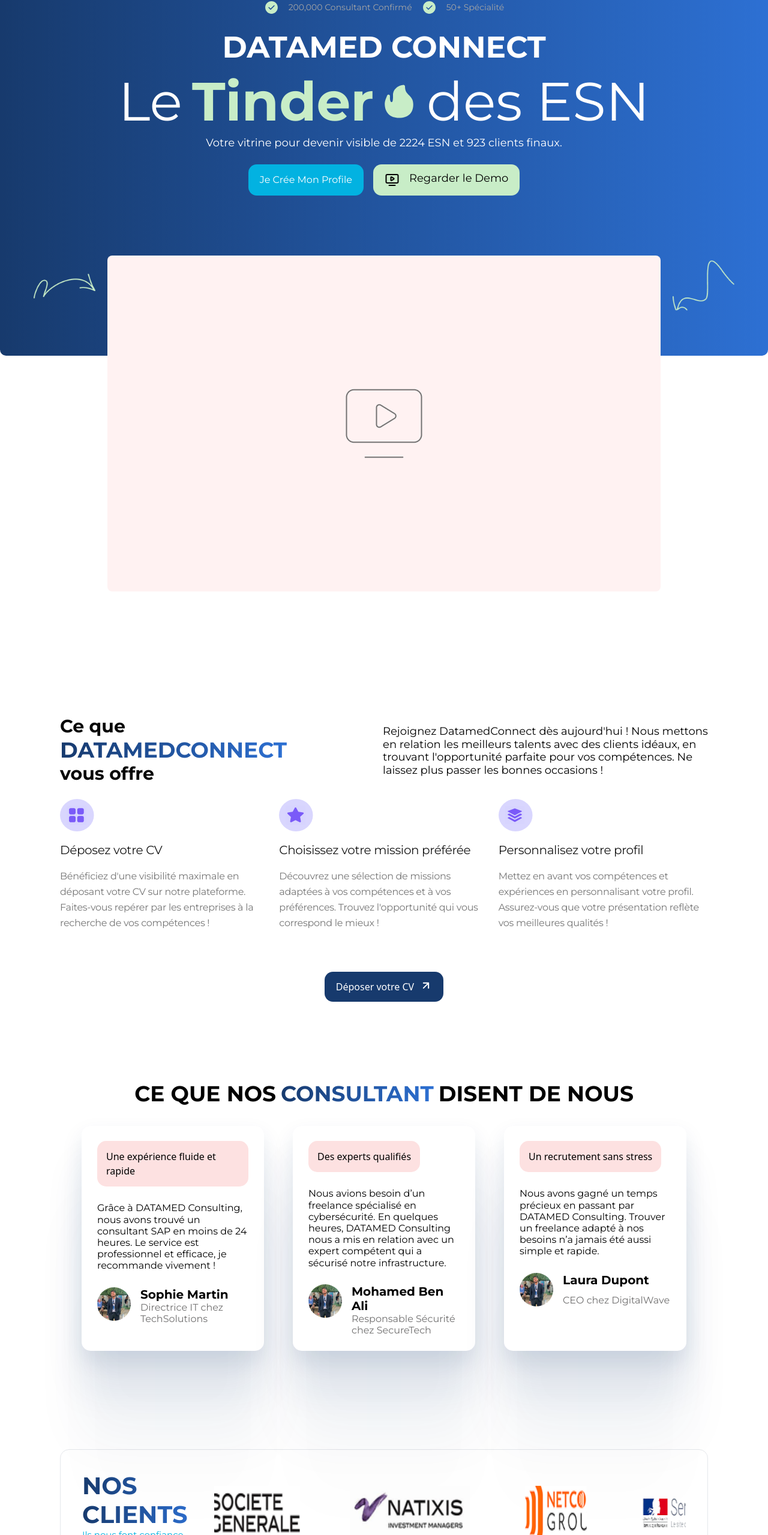
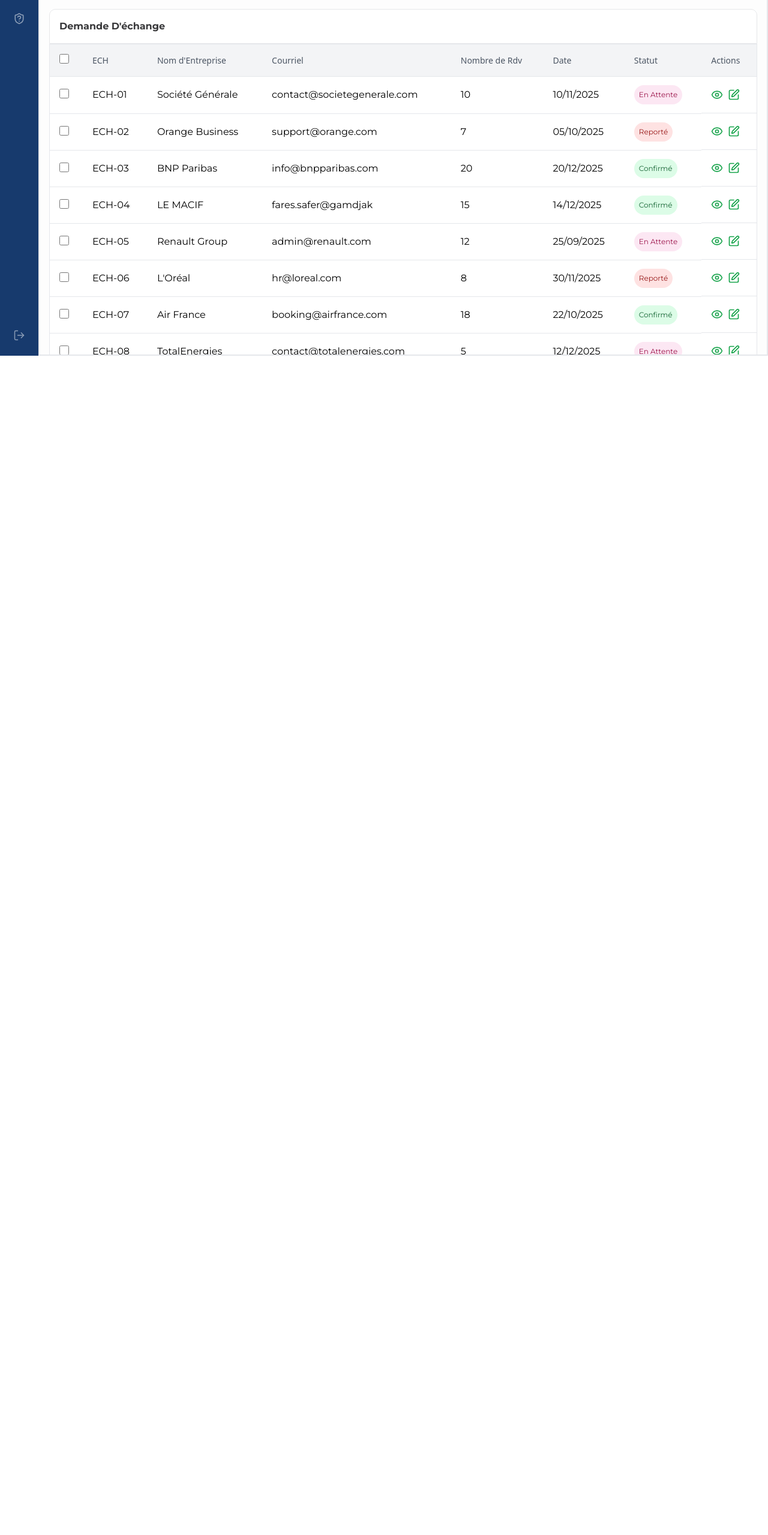
Before and after one commit to CTOFares/datamedconnect, a React (Vite) app: page /admin/demandes in a window 1280 px wide. Before the commit this address led to /. Shown: the part 207-2766 px from the top of the page at 60% size. After the commit the page ends 800 px from the top, so only its background shows below. Built offline with nearby package versions, Linux system fonts and the light colour scheme.

Commit message:
AddedFAQ

```diff
--- a/src/Routes/AppRoutes.jsx
+++ b/src/Routes/AppRoutes.jsx
@@ -32,6 +32,7 @@
 import LayoutAdmin from "../pages/Admin/LayoutAdmin.jsx";
 import ConsultantProfile from "../pages/Admin/ConsultantProfile.jsx";
 import DemandeDetails from "../pages/Admin/DemandeDetails.jsx";
+import FrequentlyaskedQuestions from "../pages/Admin/FrequentlyaskedQuestions.jsx";
 
 // Role-based route protection
 const ProtectedRoute = ({ element, allowedRole, userRole }) => {
@@ -39,7 +40,7 @@
 };
 
 const AppRoutes = () => {
-  const userRole = "client"; // Replace with actual authentication logic
+  const userRole = "admin"; // Replace with actual authentication logic
 
   return (
     <div className="bg-[#FFFFFF]">
@@ -206,7 +207,7 @@
             path="faq"
             element={
               <ProtectedRoute
-                element={<ConsultantAdmin />}
+                element={<FrequentlyaskedQuestions />}
                 allowedRole="admin"
                 userRole={userRole}
               />
--- /dev/null
+++ b/src/pages/Admin/FrequentlyaskedQuestions.jsx
@@ -0,0 +1,9 @@
+import React from 'react'
+
+const FrequentlyaskedQuestions = () => {
+  return (
+    <div>FrequentlyaskedQuestions</div>
+  )
+}
+
+export default FrequentlyaskedQuestions
--- a/src/pages/Admin/LayoutAdmin.jsx
+++ b/src/pages/Admin/LayoutAdmin.jsx
@@ -18,6 +18,7 @@
   LogOut,
   ChevronLeft,
   ChevronRight,
+  ShieldQuestion,
 } from "lucide-react";
 import { assets } from "../../assets/assets";
 
@@ -105,7 +106,7 @@
                   } ${isSidebarExpanded ? "justify-start" : "justify-center"}`
                 }
               >
-                <User2 size={20} />
+                <ShieldQuestion size={20} />
                 {isSidebarExpanded && <span>FAQ</span>}
               </NavLink>
             </li>
```
